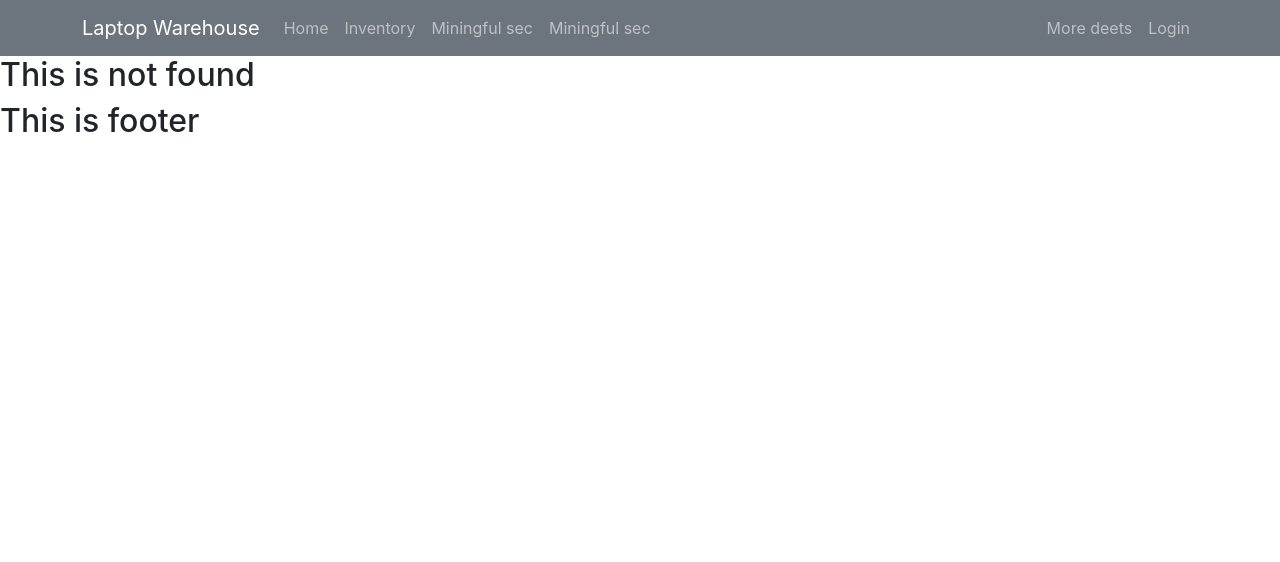
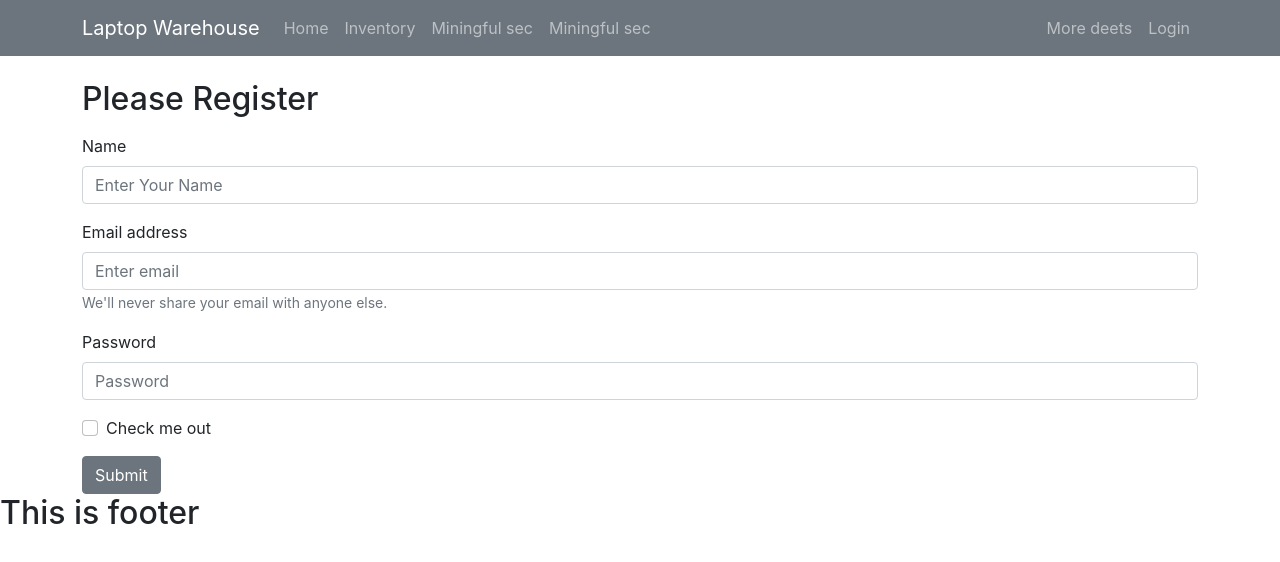
Before and after one commit to abdullahalomar/warehouse-management-client-side, a React (Create React App) app: page /register in a window 1280 px wide. Before the commit this address had no page. Shown: the top 562 px of the page. Built offline with nearby package versions, Linux system fonts and the light colour scheme.

Commit message:
login and register form added

```diff
--- a/src/App.js
+++ b/src/App.js
@@ -6,6 +6,7 @@ import Header from './Pages/Shared/Header/Header';
 import Login from './Pages/Login/Login/Login';
 import NotFound from './Pages/Shared/NotFound/NotFound';
 import Inventories from './Pages/Home/Inventories/Inventories';
+import Register from './Pages/Login/Register/Register';
 
 function App() {
   return (
@@ -15,6 +16,7 @@ function App() {
         <Route path='/' element={<Home></Home>}></Route>
         <Route path='/Home' element={<Home></Home>}></Route>
         <Route path='/login' element={<Login></Login>}></Route>
+        <Route path='/register' element={<Register></Register>}></Route>
         <Route path='/inventories' element={<Inventories></Inventories>}></Route>
         <Route path='*' element={<NotFound></NotFound>}></Route>
       </Routes>
--- a/src/Pages/Home/Home/Home.js
+++ b/src/Pages/Home/Home/Home.js
@@ -1,10 +1,13 @@
 import React from 'react';
 import Banner from '../Banner/Banner';
+import Inventories from '../Inventories/Inventories';
+
 
 const Home = () => {
     return (
         <div>
             <Banner></Banner>
+            <Inventories></Inventories>
         </div>
     );
 };
--- a/src/Pages/Home/Home/Inventory/Inventory.js
+++ b/src/Pages/Home/Home/Inventory/Inventory.js
@@ -8,15 +8,15 @@ const Inventory = (props) => {
     return (
 
         <div className='col-sm-12 col-md-6 col-lg-4 gx-5 gy-3'>
-            <div className='card' style={{width: '18rem'}}>
-            <img src={picture} alt=""  />
-            <div className='card-body'>
-                <h5 className='card-title'>{name}</h5>
+            <div class='card' style={{width: '18rem'}}>
+            <img src={picture} class="card-img-top" alt=""  />
+            <div class='card-body'>
+                <h5 class='card-title'>{name}</h5>
                 <h5>Price: ${price}</h5>
                 <h6>Quantity: {quantity}</h6>
                 <h6>Supplier: {supplier_name}</h6>
-                    <p className='card-text'>{short_desc}</p>
-                    <button className='btn btn-secondary'>Order Now: { name}</button>
+                    <p class='card-text'>{short_desc}</p>
+                    <button className='btn btn-secondary'>Stock Update</button>
             </div>
             </div>
         </div>
--- a/src/Pages/Home/Inventories/Inventories.js
+++ b/src/Pages/Home/Inventories/Inventories.js
@@ -7,7 +7,7 @@ const Inventories = () => {
 
     return (
         <div className='container mt-5'>
-            <h2>Inventory :{ inventories.length}</h2>
+            <h2>Availabe Items :{ inventories.length}</h2>
             <div className='row'>
                 {
                         inventories.map(inventory => <Inventory
--- a/src/Pages/Login/Login/Login.js
+++ b/src/Pages/Login/Login/Login.js
@@ -1,9 +1,36 @@
 import React from 'react';
+import { Form, Button } from 'react-bootstrap';
 
 const Login = () => {
     return (
-        <div>
-            <h2>This is login</h2>
+        <div className='container mt-4'>
+            <h2 className='mb-3'>PLease Login</h2>
+
+            <Form>
+  <Form.Group className="mb-3" controlId="formBasicText">
+    <Form.Label>Name</Form.Label>
+    <Form.Control type="text" placeholder="Enter Your Name" />
+  </Form.Group>
+  <Form.Group className="mb-3" controlId="formBasicEmail">
+    <Form.Label>Email address</Form.Label>
+    <Form.Control type="email" placeholder="Enter email" />
+    <Form.Text className="text-muted">
+      We'll never share your email with anyone else.
+    </Form.Text>
+  </Form.Group>
+
+  <Form.Group className="mb-3" controlId="formBasicPassword">
+    <Form.Label>Password</Form.Label>
+    <Form.Control type="password" placeholder="Password" />
+  </Form.Group>
+  <Form.Group className="mb-3" controlId="formBasicCheckbox">
+    <Form.Check type="checkbox" label="Check me out" />
+  </Form.Group>
+  <Button variant="secondary" type="submit">
+    Submit
+  </Button>
+</Form>
+
         </div>
     );
 };
--- a/src/Pages/Login/Register/Register.js
+++ b/src/Pages/Login/Register/Register.js
@@ -1,9 +1,36 @@
 import React from 'react';
+import { Button, Form } from 'react-bootstrap';
+
 
 const Register = () => {
     return (
-        <div>
-            <h2>This is register</h2>
+        <div className='container mt-4'>
+            <h2 className='mb-3'>Please Register</h2>
+
+            <Form>
+  <Form.Group className="mb-3" controlId="formBasicText">
+    <Form.Label>Name</Form.Label>
+    <Form.Control type="text" placeholder="Enter Your Name" />
+  </Form.Group>
+  <Form.Group className="mb-3" controlId="formBasicEmail">
+    <Form.Label>Email address</Form.Label>
+    <Form.Control type="email" placeholder="Enter email" />
+    <Form.Text className="text-muted">
+      We'll never share your email with anyone else.
+    </Form.Text>
+  </Form.Group>
+
+  <Form.Group className="mb-3" controlId="formBasicPassword">
+    <Form.Label>Password</Form.Label>
+    <Form.Control type="password" placeholder="Password" />
+  </Form.Group>
+  <Form.Group className="mb-3" controlId="formBasicCheckbox">
+    <Form.Check type="checkbox" label="Check me out" />
+  </Form.Group>
+  <Button variant="secondary" type="submit">
+    Submit
+  </Button>
+</Form>
         </div>
     );
 };
--- a/src/Pages/Shared/Header/Header.js
+++ b/src/Pages/Shared/Header/Header.js
@@ -1,5 +1,6 @@
 import React from 'react';
-import { Container, Form, FormControl, Nav, Navbar, NavDropdown } from 'react-bootstrap';
+import { Container, Nav, Navbar} from 'react-bootstrap';
+import { Link } from 'react-router-dom';
 
 const Header = () => {
     return (
@@ -10,15 +11,15 @@ const Header = () => {
   <Navbar.Toggle aria-controls="responsive-navbar-nav" />
   <Navbar.Collapse id="responsive-navbar-nav">
     <Nav className="me-auto">
-      <Nav.Link href="home">Home</Nav.Link>
-      <Nav.Link href="inventories">Inventory</Nav.Link>
-      <Nav.Link href="#features">Miningful sec</Nav.Link>
-      <Nav.Link href="#pricing">Miningful sec</Nav.Link>
+      <Nav.Link as={Link} to="home">Home</Nav.Link>
+      <Nav.Link as={Link} to="inventories">Inventory</Nav.Link>
+      <Nav.Link as={Link} to="#features">Miningful sec</Nav.Link>
+      <Nav.Link as={Link} to="#pricing">Miningful sec</Nav.Link>
 
     </Nav>
     <Nav>
-      <Nav.Link href="">More deets</Nav.Link>
-      <Nav.Link href="login">Login</Nav.Link>
+      <Nav.Link as={Link} to="">More deets</Nav.Link>
+      <Nav.Link as={Link} to="login">Login</Nav.Link>
     </Nav>
   </Navbar.Collapse>
   </Container>
--- a/src/hooks/useInventories.js
+++ b/src/hooks/useInventories.js
@@ -1,13 +1,13 @@
 import { useEffect, useState } from 'react';
 
 
-const useInventories = () => {
+const useInventories = (count) => {
     const [inventories, setInventories] = useState([]);
 
     useEffect(() => {
         fetch('inventories.json')
             .then(response => response.json())
-            .then(json => setInventories(json))
+            .then(json => setInventories(json.slice(9,count)))
     }, [])
 
     return [inventories, setInventories];
```
